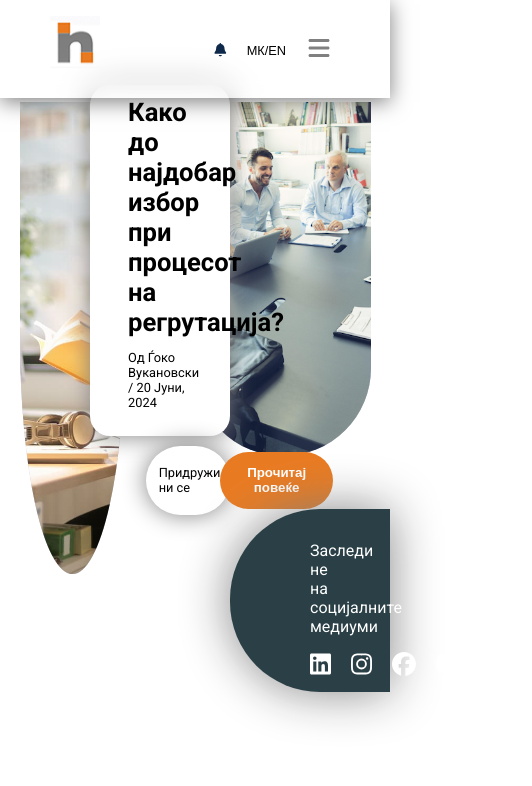
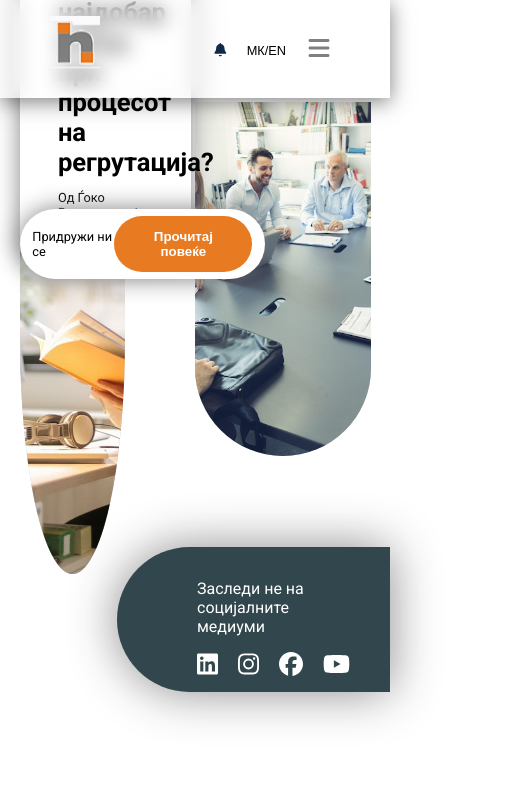
Before and after one commit to Lafazanovski/MHRA, a Next.js app: page /blogs in a window 390 px wide. Shown: the top 786 px of the page, 532 px wide, since content can reach past the window. Built offline with nearby package versions, Linux system fonts and the light colour scheme.

Commit message:
update hero and footer components

```diff
--- a/src/components/footer/footer.css
+++ b/src/components/footer/footer.css
@@ -63,3 +63,37 @@
     transition: 0.3s ease;
     transform: scale(1.05);
 }
+
+@media (max-width: 768px) {
+    .footerContainer {
+        flex-direction: column;
+    }
+
+     .footerContainer .navbarLogo {
+        text-align: center;
+        display: flex;
+        justify-content: center;
+    }
+
+     .footerInfoDiv {
+        display: flex;
+        flex-direction: column;
+        text-align: center;
+        align-items: center;
+    }
+
+    .footerFormDiv {
+        text-align: center;
+    }
+
+    .socialMediaIconsDiv {
+        justify-content: center;
+    }
+}
+
+@media (max-width: 425px) {
+    .footerInfoDiv {
+        display: flex;
+        flex-direction: column;
+    }
+}
--- a/src/components/hero/hero.css
+++ b/src/components/hero/hero.css
@@ -97,3 +97,34 @@
 .heroSocialMediaIconsDiv .socialMediaIcon {
     font-size: 1.5em;
 }
+
+/* ---------------------------------------- */
+
+@media  (max-width: 1100px ) {
+    .heroSignUpDiv {
+        width: 100%;
+    }
+}
+
+@media  (max-width: 768px) {
+    .heroHeaderAndSignUpDiv {
+        left: 0;
+        width: 70%;
+        height: 60%;
+        top: 30;
+        position: relative;
+    }
+
+    .heroHeaderDiv {
+        width: 70%;
+    }
+
+    .heroSignUpDiv {
+        position: absolute;
+        bottom: 0;
+    }
+
+    .heroSocialMediaDiv {
+        width: 70%;
+    }
+}
```
